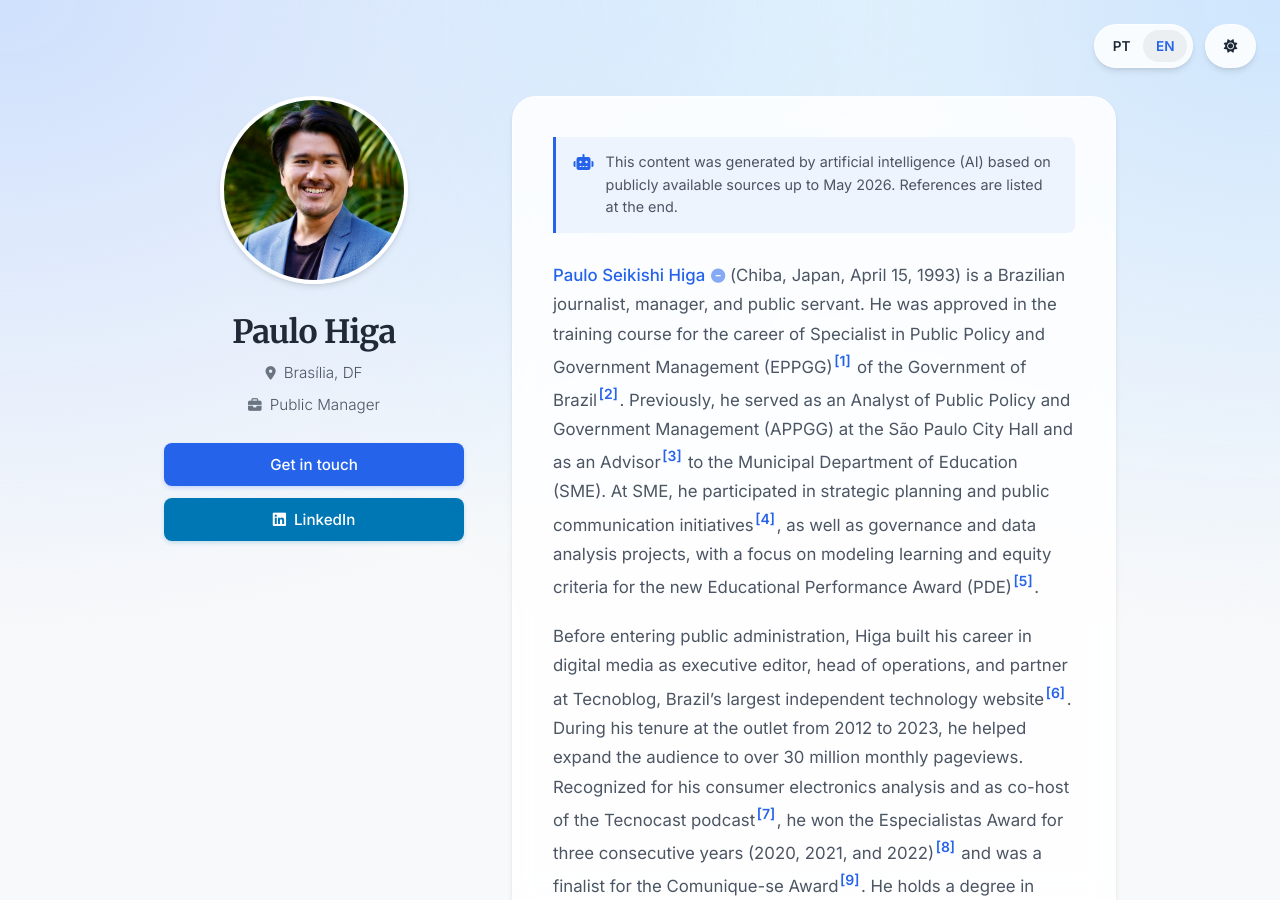
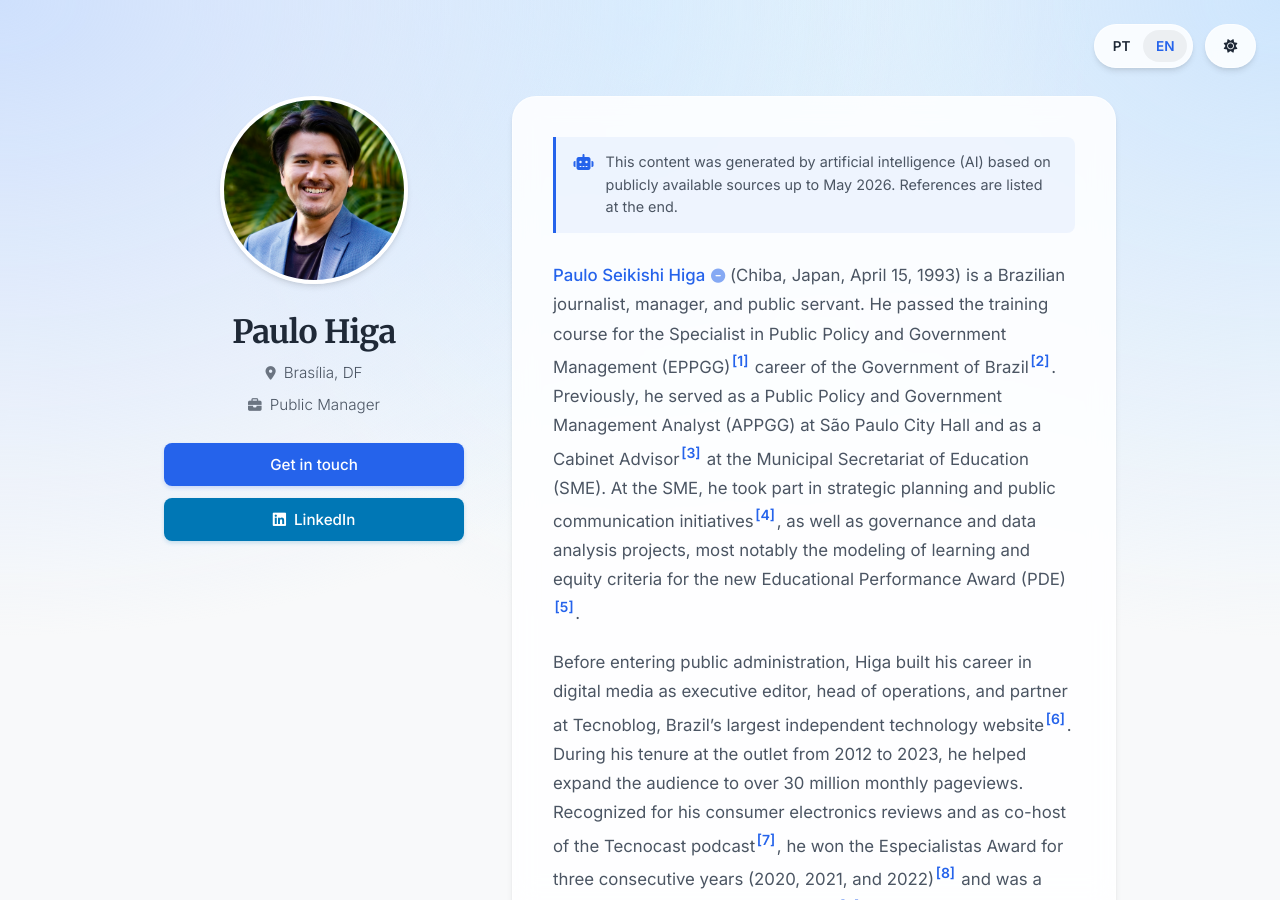
Before and after one commit to paulohiga/paulohiga.github.io, a Jekyll site: the page built from en/bio.md, in a window 1280 px wide and 900 px high. Built offline with Jekyll 4.4.1, drawn with Linux system fonts in a browser that asks for light colours; some of the changed text lies outside the part shown.

Commit message:
Revise English content for natural, fluent phrasing
Polish the English biography and summary pages to read naturally for a
native reader while keeping them consistent with the Portuguese version:

- Replace literal translations (e.g. "approved in", "in the career of",
  "the communication involved", "people management regulations",
  "values simulator") with idiomatic English.
- Standardize terminology: "Sao Paulo City Hall" without the article,
  "Cabinet Advisor", "Municipal Secretariat of Education", and "and"
  instead of "&" in the EPPGG title.
- Smooth out stiff phrasings in the marathon, Tecnoblog, and sabbatical
  passages without changing facts, links, footnotes, or HTML.

```diff
--- a/en/bio.md
+++ b/en/bio.md
@@ -5,9 +5,9 @@ lang: en
 view: full
 ---
 
-**[Paulo Seikishi Higa](/en/){:.bio-collapse-btn data-nav="" aria-label="Collapse Paulo Higa biography"}** (Chiba, Japan, April 15, 1993) is a Brazilian journalist, manager, and public servant. He was approved in the training course for the career of Specialist in Public Policy and Government Management (EPPGG)[^1] of the Government of Brazil[^34]. Previously, he served as an Analyst of Public Policy and Government Management (APPGG) at the São Paulo City Hall and as an Advisor[^2] to the Municipal Department of Education (SME). At SME, he participated in strategic planning and public communication initiatives[^3], as well as governance and data analysis projects, with a focus on modeling learning and equity criteria for the new Educational Performance Award (PDE)[^4].
+**[Paulo Seikishi Higa](/en/){:.bio-collapse-btn data-nav="" aria-label="Collapse Paulo Higa biography"}** (Chiba, Japan, April 15, 1993) is a Brazilian journalist, manager, and public servant. He passed the training course for the Specialist in Public Policy and Government Management (EPPGG)[^1] career of the Government of Brazil[^34]. Previously, he served as a Public Policy and Government Management Analyst (APPGG) at São Paulo City Hall and as a Cabinet Advisor[^2] at the Municipal Secretariat of Education (SME). At the SME, he took part in strategic planning and public communication initiatives[^3], as well as governance and data analysis projects, most notably the modeling of learning and equity criteria for the new Educational Performance Award (PDE)[^4].
 
-Before entering public administration, Higa built his career in digital media as executive editor, head of operations, and partner at Tecnoblog, Brazil's largest independent technology website[^5]. During his tenure at the outlet from 2012 to 2023, he helped expand the audience to over 30 million monthly pageviews. Recognized for his consumer electronics analysis and as co-host of the Tecnocast podcast[^6], he won the Especialistas Award for three consecutive years (2020, 2021, and 2022)[^7] and was a finalist for the Comunique-se Award[^8]. He holds a degree in Journalism from Faculdade Cásper Líbero and an MBA in Management with an Emphasis on Leadership and Innovation from Fundação Getulio Vargas (FGV).
+Before entering public administration, Higa built his career in digital media as executive editor, head of operations, and partner at Tecnoblog, Brazil's largest independent technology website[^5]. During his tenure at the outlet from 2012 to 2023, he helped expand the audience to over 30 million monthly pageviews. Recognized for his consumer electronics reviews and as co-host of the Tecnocast podcast[^6], he won the Especialistas Award for three consecutive years (2020, 2021, and 2022)[^7] and was a finalist for the Comunique-se Award[^8]. He holds a degree in Journalism from Faculdade Cásper Líbero and an MBA in Management with an Emphasis on Leadership and Innovation from Fundação Getulio Vargas (FGV).
 
 <nav class="toc" aria-label="Table of Contents" markdown="1">
 
@@ -29,7 +29,7 @@ His entry into the digital world came through active participation in internet d
 
 ### 1.2 Academic Background
 
-In 2011, he enrolled in the Bachelor of Science and Technology (BC&T) program at the Federal University of ABC (UFABC), the interdisciplinary entry-level course of the basic cycle, with the intention of completing the credits required for a double degree with the Bachelor of Computer Science.[^10][^12] He later redirected his education toward Journalism, graduating from Faculdade Cásper Líbero in 2017.[^9] His undergraduate capstone project was PodPods, a five-episode podcast that interviewed podcasters of the time, portrayed the medium's landscape in 2017, and pointed to future trends.[^35] He later completed an MBA in Management with an Emphasis on Leadership and Innovation at Fundação Getulio Vargas (FGV) in 2022.[^9]
+In 2011, he enrolled in the Bachelor of Science and Technology (BC&T) program at the Federal University of ABC (UFABC), an interdisciplinary entry-level program, intending to complete the credits required for a double degree with the Bachelor of Computer Science.[^10][^12] He later redirected his education toward Journalism, graduating from Faculdade Cásper Líbero in 2017.[^9] His undergraduate capstone project was PodPods, a five-episode podcast that interviewed podcasters of the time, portrayed the medium's landscape in 2017, and pointed to future trends.[^35] He later completed an MBA in Management with an Emphasis on Leadership and Innovation at Fundação Getulio Vargas (FGV) in 2022.[^9]
 
 ### 1.3 Road Running and Other Hobbies
 
@@ -72,7 +72,7 @@ Between 2018 and 2023, also serving as Head of Operations, Higa was responsible
 
 ### 2.3 Tecnocast
 
-As co-host of Tecnocast,[^16] Higa contributed to deepening the outlet's technological debate. While the website covered product launches, the podcast addressed topics such as geopolitical implications of supply chains[^17] or privacy issues in emerging technologies.[^18]
+As co-host of Tecnocast,[^16] Higa helped deepen the outlet's technology discussions. While the website covered product launches, the podcast addressed topics such as geopolitical implications of supply chains[^17] or privacy issues in emerging technologies.[^18]
 
 By the time of his graduation, Higa was already co-host of Tecnocast, which was establishing itself as one of Brazil's leading podcasts on technology, innovation, and business. Released in 2018, the episode Tecnocast 100 told the history of Tecnoblog from its founding, including Higa's own arrival at the site.[^36] Among the episodes he took part in, notable ones address topics such as data breaches, privacy, chip geopolitics, the future of work, the LGPD (Lei Geral de Proteção de Dados, Brazil's General Data Protection Law), and digital currency.[^39]
 
@@ -121,19 +121,19 @@ In 2024, after passing the civil service exam[^23], Higa took on the role of Pub
 
 ### 4.2 Redesigning the Educational Performance Award (PDE)
 
-At the SME, Higa contributed to modeling the criteria for the Educational Performance Award (PDE),[^4] a revised model that prioritized payment based on improved student learning outcomes and reduction of inequalities. He also developed a values simulator[^3] that allowed the approximately 80,000 municipal employees to calculate the amounts they would receive.
+At the SME, Higa contributed to modeling the criteria for the Educational Performance Award (PDE),[^4] a revised model that prioritized payment based on improved student learning outcomes and reduction of inequalities. He also developed a payment simulator[^3] that let the roughly 80,000 municipal employees calculate the amounts they would receive.
 
-Beyond the PDE, he contributed to the 2026–2029 Strategic Planning,[^26] developing data dashboards[^27] and communication materials[^28] for feedback processes with municipal network professionals. Successive appointments published in the Official Gazette document his progression through the secretariat's roles.[^24][^29][^2][^25]
+Beyond the PDE, he contributed to the 2026–2029 Strategic Planning,[^26] developing data dashboards[^27] and communication materials[^28] for the listening sessions held with the municipal network's professionals. Successive appointments published in the Official Gazette document his progression through the secretariat's roles.[^24][^29][^2][^25]
 
 ## 5. The Federal Career: The Unified National Civil Service Exam (2026)
 
 ### 5.1 The "ENEM of Civil Service Exams" and the EPPGG Career
 
-In 2026, Higa was approved in the Unified National Civil Service Exam (CNU)[^30] for the position of Specialist in Public Policy and Government Management (EPPGG), linked to the Ministry of Management and Innovation in Public Services (MGI). The EPPGG career[^1] is responsible for formulating, implementing, and evaluating public policies within the Federal Executive Branch, with assignments across various areas of government.[^31]
+In 2026, Higa passed the Unified National Civil Service Exam (CNU)[^30] for the position of Specialist in Public Policy and Government Management (EPPGG), linked to the Ministry of Management and Innovation in Public Services (MGI). The EPPGG career[^1] is responsible for formulating, implementing, and evaluating public policies within the Federal Executive Branch, with assignments across various areas of government.[^31]
 
 ### 5.2 Performance and Training at Enap
 
-Classification lists for the CNU indicate a final score of 87.50 for Higa, corresponding to 83rd place out of a total of 241,837 applicants[^32] for the EPPGG position in the block.[^33] The Training Course, the final and eliminatory stage of the exam, was held by the National School of Public Administration (Enap) in Brasília, covering topics such as ethics, human rights, government planning, and public finances.[^31] Higa was approved in the training course with a score of 92.56 — the eighth highest in his class — as published in the Official Gazette of the Union (DOU) on May 26, 2026.[^34]
+Classification lists for the CNU indicate a final score of 87.50 for Higa, corresponding to 83rd place out of a total of 241,837 applicants[^32] for the EPPGG position in his block.[^33] The Training Course, the final and eliminatory stage of the exam, was held by the National School of Public Administration (Enap) in Brasília, covering topics such as ethics, human rights, government planning, and public finances.[^31] Higa passed the training course with a score of 92.56 — the eighth highest in his class — as published in the Official Gazette of the Union (DOU) on May 26, 2026.[^34]
 
 <div class="analysis-table-wrapper" role="region" tabindex="0" aria-label="Table 3: Milestones of the public sector transition">
 <table class="analysis-table">
@@ -153,7 +153,7 @@ Classification lists for the CNU indicate a final score of 87.50 for Higa, corre
 
 Paulo Higa's trajectory spans two distinct phases. In media, he worked as a reporter at TechTudo (Globo.com) from 2010 to 2012, and at Tecnoblog from 2012 to 2023, serving as editor, executive editor, head of operations, and partner. He also served as a technology columnist on Rádio Globo (2018–2019), focused on communicating technical topics to broad audiences. During this period, he combined journalistic production, editorial and operational management, and received industry recognition.
 
-In public administration, he served as an APPGG and Cabinet Advisor at the São Paulo Municipal Secretariat of Education (2024–2025), contributing to strategic planning, data analysis, and public communication projects. In 2026, he was approved in the CNU and in the Enap training course for the EPPGG career, in Brasília. For readers of his Tecnoblog output, Higa is associated with independent technical journalism; in public administration, his contribution is documented in Official Gazette records and in the tools developed at the SME.
+In public administration, he served as an APPGG and Cabinet Advisor at the São Paulo Municipal Secretariat of Education (2024–2025), contributing to strategic planning, data analysis, and public communication projects. In 2026, he passed the CNU and the Enap training course for the EPPGG career, in Brasília. For readers of his work at Tecnoblog, Higa is associated with independent technical journalism; in public administration, his contribution is documented in Official Gazette records and in the tools developed at the SME.
 
 ## 7. References
 {:.references-heading}
```
Also changed, not shown: other parts of en/bio.md (+2 -2 lines), en/index.md (+5 -5 lines).
